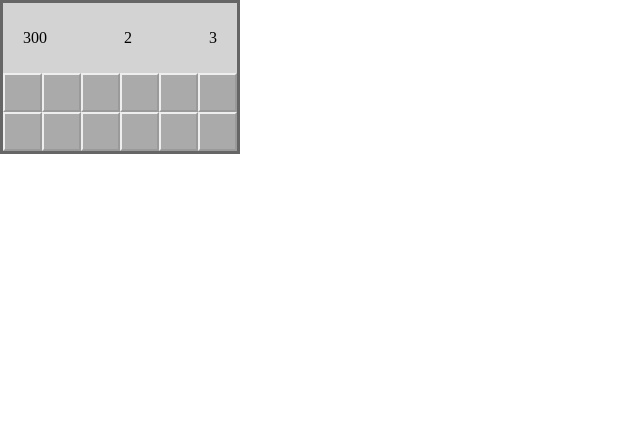
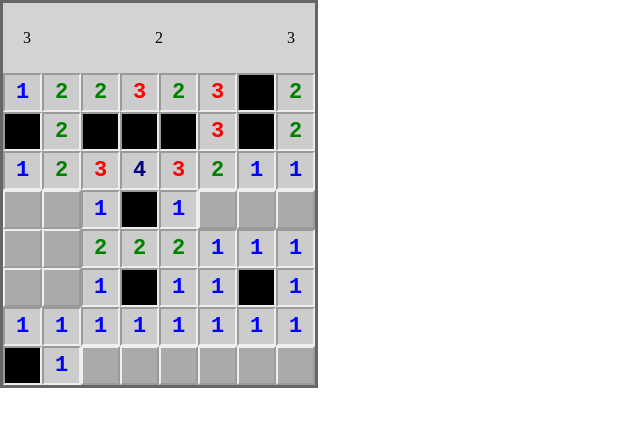
Before and after one commit to Mkilbach/Minesweeper-ES6, a website built with webpack: page index.html in a window 1280 px wide. Shown: the whole page, without its empty margins (0-640 px from the left). Built offline with nearby package versions, Linux system fonts and the light colour scheme.

Commit message:
bomb and numbers distribution

```diff
--- a/index.html
+++ b/index.html
@@ -9,27 +9,12 @@
 
     <div class="game-container">
         <div class="info">
-            <div class="info__counter" data-timer>1</div>
+            <div class="info__counter" id='timer'>1</div>
             <div class="info__status">2</div>
             <div class="info__counter">3</div>
         </div>
-        <div class="board">
-            <div class="board__row">
-                <div class="board__item"></div>
-                <div class="board__item"></div>
-                <div class="board__item"></div>
-                <div class="board__item"></div>
-                <div class="board__item"></div>
-                <div class="board__item"></div>
-            </div>
-            <div class="board__row">
-                <div class="board__item"></div>
-                <div class="board__item"></div>
-                <div class="board__item"></div>
-                <div class="board__item"></div>
-                <div class="board__item"></div>
-                <div class="board__item"></div>
-            </div>
+        <div class="board" id='board'>
+
         </div>
     </div>
 
--- a/src/js/app.js
+++ b/src/js/app.js
@@ -1,8 +1,7 @@
 import Timer from './components/Timer'
+import Board from './components/Board'
 
 import '../scss/main.scss';
 
-console.log('test');
-
-
-new Timer('[data-timer]', 300);
+new Timer('#timer', 10);
+new Board('#board', 8, 8, 10);
--- /dev/null
+++ b/src/js/components/Board.js
@@ -0,0 +1,60 @@
+export default class Board {
+    constructor(selector, x, y, bombs) {
+        this.element = document.querySelector(selector);
+        this.x = x;
+        this.y = y;
+        this.bombs = bombs;
+        this.boardItemsSelector = '[data-board-item]';
+        this.bombClass = 'board__item--bomb';
+        this.board = [];
+
+        this.createBoard();
+        this.placeNumbers(this.generateBombs());
+    }
+
+    createBoard = () => {
+        let board = ``;
+        for (let yi = 0; yi < this.y; yi++) {
+            board += `<div class='board__row'>`;
+            for (let xi = 0; xi < this.x; xi++) board += `<div class='board__item' data-board-item data-x=${xi} data-y=${yi}></div>`;
+            board += `</div>`;
+        }
+        this.element.insertAdjacentHTML('afterbegin', board);
+        this.element.querySelectorAll('.board__row').forEach(row => this.board.push([...row.querySelectorAll('.board__item')]));
+    }
+
+    generateBombs = () => {
+        const boardItems = [...document.querySelectorAll(this.boardItemsSelector)];
+        for (let i = 0; i < this.bombs; i++) {
+            const randomIndex = Math.floor(Math.random() * (boardItems.length));
+            boardItems.splice(randomIndex, 1)[0].classList.add(this.bombClass);
+        }
+        return boardItems;
+    }
+
+    placeNumbers = board => {
+        board.forEach(el => {
+            let counter = 0;
+            const adjacent = this.findAdjacentElements(el.dataset.x, el.dataset.y);
+            adjacent.forEach(el => el.classList.contains('board__item--bomb') && counter++);
+            console.log(counter);
+            counter && el.classList.add(`board__item--${counter}`);
+        })
+
+    }
+
+    findAdjacentElements = (x, y) => {
+        x = parseInt(x);
+        y = parseInt(y);
+        let adjacents = [];
+        if (y - 1 >= 0 && x - 1 >= 0) adjacents.push(this.board[y - 1][x - 1]);
+        if (y - 1 >= 0) adjacents.push(this.board[y - 1][x]);
+        if (y - 1 >= 0 && x + 1 < this.x) adjacents.push(this.board[y - 1][x + 1]);
+        if (x - 1 >= 0) adjacents.push(this.board[y][x - 1]);
+        if (x + 1 < this.x) adjacents.push(this.board[y][x + 1]);
+        if (y + 1 < this.y && x - 1 >= 0) adjacents.push(this.board[y + 1][x - 1]);
+        if (y + 1 < this.y) adjacents.push(this.board[y + 1][x]);
+        if (y + 1 < this.y && x + 1 < this.x) adjacents.push(this.board[y + 1][x + 1]);
+        return adjacents;
+    }
+}
--- a/src/js/components/Timer.js
+++ b/src/js/components/Timer.js
@@ -1,12 +1,22 @@
 export default class Timer {
     constructor(selector, initialValue) {
-        this.element = document.querySelectorAll(selector);
-        this.initialValue = initialValue;
-        this.init = this.init.bind(this);
+        this.element = document.querySelector(selector);
+        this.value = initialValue;
         this.init();
     }
 
-    init() {
-        this.element[0].innerHTML = this.initialValue;
+    init = () => {
+        this.element.innerHTML = this.value;
+        this.setCountdown(1000);
+    }
+
+    setCountdown = interval => {
+        const countdown = setInterval(() => {
+            this.element.innerHTML = --this.value;
+            if(this.value <= 0) {
+                clearInterval(countdown);
+                console.log('you lose');
+            }
+        }, interval);
     }
 }
--- a/src/scss/components/_board.scss
+++ b/src/scss/components/_board.scss
@@ -10,9 +10,46 @@
         border-style: outset;
         border-width: 2px;
         background: #aaa;
+        position: relative;
 
         &:active {
             border-style: inset;
         }
+
+        &--bomb, &--flag{
+            border-style: inset;
+        }
+
+        &--bomb {
+            background: black;
+        }
+
+        &--flag {
+            background: red;
+        }
+
+        &--1, &--2, &--3, &--4, &--5, &--6, &--7, &--8 {
+            background: #ccc;
+            border-style: inset;
+
+            &:after {
+                font-size: 22px;
+                font-family: monospace;
+                position: absolute;
+                top: 50%;
+                left: 50%;
+                transform: translate(-50%, -50%);
+                font-weight: 600;
+            }
+        }
+
+        &--1:after { content: '1'; color: blue; }
+        &--2:after { content: '2'; color: green; }
+        &--3:after { content: '3'; color: red; }
+        &--4:after { content: '4'; color: navy; }
+        &--5:after { content: '5'; color: purple; }
+        &--6:after { content: '6'; color: cadetblue; }
+        &--7:after { content: '7'; color: black; }
+        &--8:after { content: '8'; color: grey; }
     }
 }
--- a/webpack.config.js
+++ b/webpack.config.js
@@ -6,6 +6,7 @@ module.exports = {
         filename: 'main.js',
         path: path.resolve(__dirname, 'dist')
     },
+    devtool: 'inline-source-map',
     module: {
         rules: [
             {
@@ -14,7 +15,19 @@ module.exports = {
                 use: {
                     loader: 'babel-loader',
                     options: {
-                        presets: ['@babel/preset-env']
+                        presets: [
+                            '@babel/preset-env',
+                            {
+                                plugins: [
+                                    ["@babel/plugin-proposal-decorators", { "legacy": true }],
+                                    "@babel/plugin-proposal-function-sent",
+                                    "@babel/plugin-proposal-export-namespace-from",
+                                    "@babel/plugin-proposal-numeric-separator",
+                                    "@babel/plugin-proposal-throw-expressions",
+                                    '@babel/plugin-proposal-class-properties'
+                                ]
+                            }
+                        ],
                     }
                 }
             },
```
Also changed, not shown: package.json (+8 -1 lines), dist/041056796e7dfc222e12d5e786f1fe77.png (added), dist/1b92301840dda687aa6f3e0c30802442.png (added), dist/main.js, src/assets/bomb.png (added), src/assets/flag.png (added), 1 other file.
